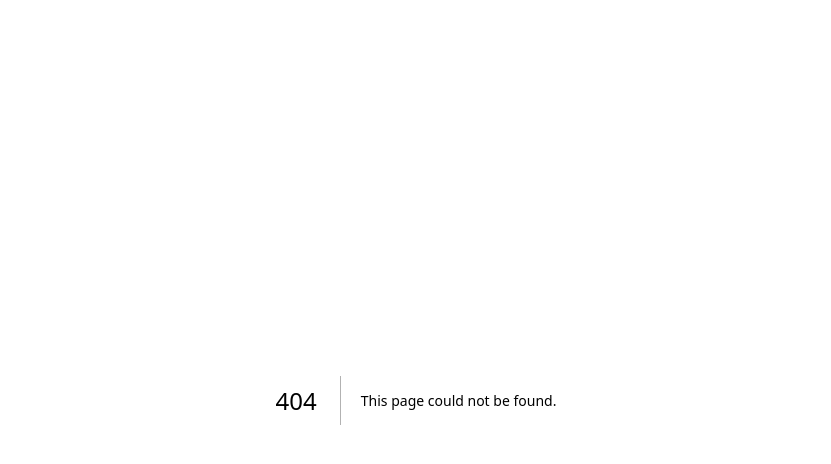
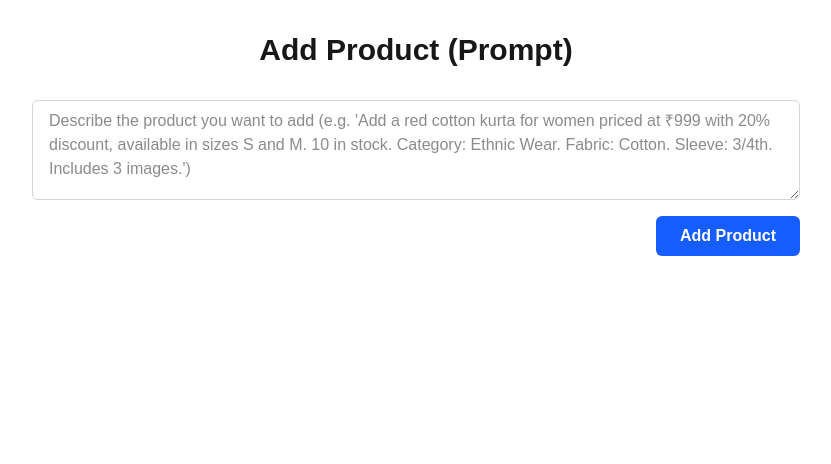
Before and after one commit to sanjaysagar12/NxtCommerce, a Next.js app in the folder nxtui/: page /add-product in a window 1280 px wide. Before the commit this address had no page. Shown: the top 464 px of the page, without its empty margins (224-1055 px from the left). Built offline with nearby package versions, Linux system fonts and the light colour scheme.

Commit message:
feat: create Add Product page with form handling, API integration, and error management

```diff
--- /dev/null
+++ b/nxtui/app/add-product/page.tsx
@@ -0,0 +1,78 @@
+"use client";
+
+import { useState } from "react";
+
+export default function AddProductPage() {
+  const [prompt, setPrompt] = useState("");
+  const [result, setResult] = useState<any | null>(null);
+  const [loading, setLoading] = useState(false);
+  const [error, setError] = useState("");
+
+  const handleAddProduct = async (e?: React.FormEvent) => {
+    if (e) e.preventDefault();
+    setError("");
+    setResult(null);
+    if (!prompt.trim()) {
+      setError("Please enter a product description.");
+      return;
+    }
+    setLoading(true);
+    try {
+      const res = await fetch("http://localhost:5000/add-product", {
+        method: "POST",
+        headers: { "Content-Type": "application/json" },
+        body: JSON.stringify({ user_input: prompt }),
+      });
+      const data = await res.json();
+      if (!data.success) {
+        setError(data.message || "Failed to add product.");
+        setResult(null);
+      } else {
+        setResult(data);
+      }
+    } catch (err: any) {
+      setError(err.message || "An error occurred.");
+      setResult(null);
+    } finally {
+      setLoading(false);
+    }
+  };
+
+  return (
+    <div className="min-h-screen bg-background p-8">
+      <div className="max-w-3xl mx-auto">
+        <h1 className="text-3xl font-bold text-foreground mb-8 text-center">Add Product (Prompt)</h1>
+        <form onSubmit={handleAddProduct} className="flex flex-col gap-4 mb-8">
+          <textarea
+            className="flex-1 px-4 py-2 rounded-md border border-gray-300 focus:outline-none focus:ring-2 focus:ring-blue-500 text-base bg-white dark:bg-gray-900 dark:text-white min-h-[100px] resize-y"
+            placeholder="Describe the product you want to add (e.g. 'Add a red cotton kurta for women priced at ₹999 with 20% discount, available in sizes S and M. 10 in stock. Category: Ethnic Wear. Fabric: Cotton. Sleeve: 3/4th. Includes 3 images.')"
+            value={prompt}
+            onChange={e => setPrompt(e.target.value)}
+            disabled={loading}
+          />
+          <button
+            type="submit"
+            className="px-6 py-2 rounded-md bg-blue-600 text-white font-semibold hover:bg-blue-700 transition-colors disabled:opacity-60 self-end"
+            disabled={loading}
+          >
+            {loading ? "Adding..." : "Add Product"}
+          </button>
+        </form>
+        {error && (
+          <div className="mb-6 text-red-600 bg-red-50 dark:bg-red-900/20 border border-red-200 dark:border-red-800 rounded p-3 text-center">
+            {error}
+          </div>
+        )}
+        {result && (
+          <div className="bg-green-50 dark:bg-green-900/20 border border-green-200 dark:border-green-800 rounded p-4">
+            <h2 className="text-lg font-semibold text-green-900 dark:text-green-400 mb-2">Product Added!</h2>
+            <div className="overflow-x-auto text-xs">
+              <pre className="whitespace-pre-wrap break-all text-green-800 dark:text-green-200">{JSON.stringify(result.product_json, null, 2)}</pre>
+            </div>
+            <div className="mt-2 text-green-700 dark:text-green-300">{result.message}</div>
+          </div>
+        )}
+      </div>
+    </div>
+  );
+}
```
